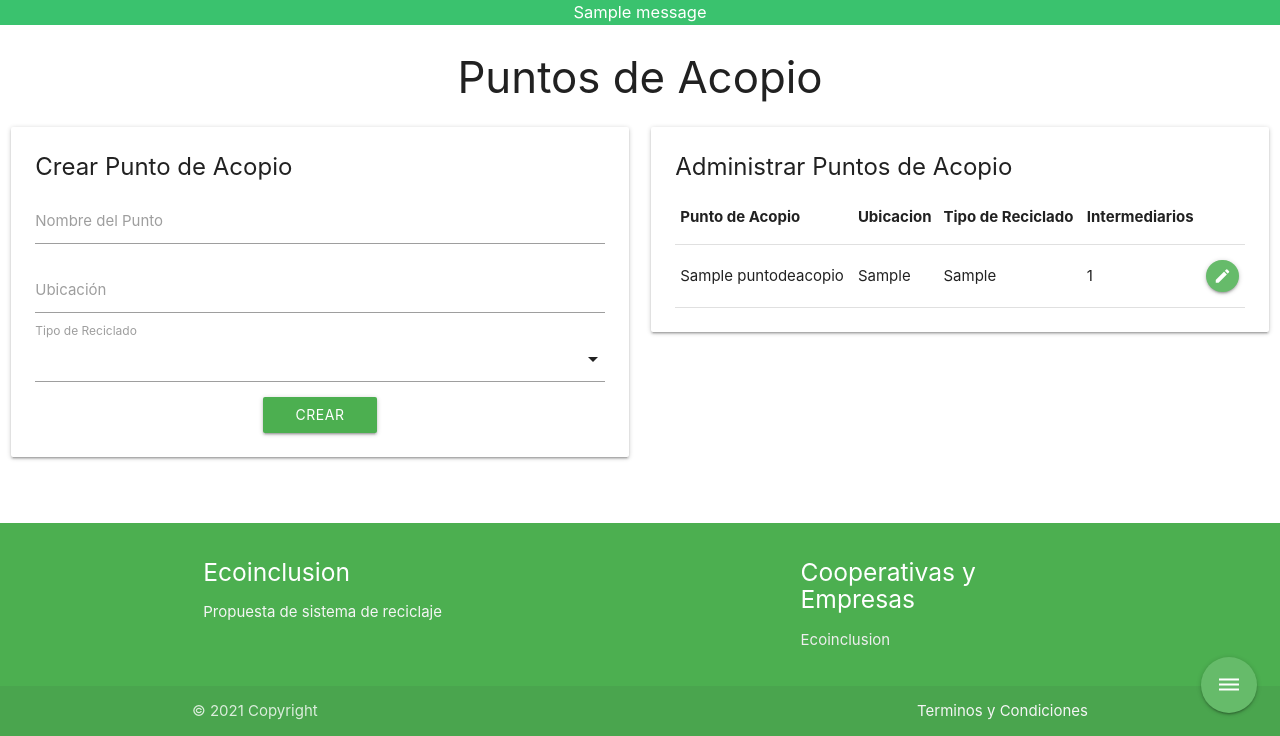
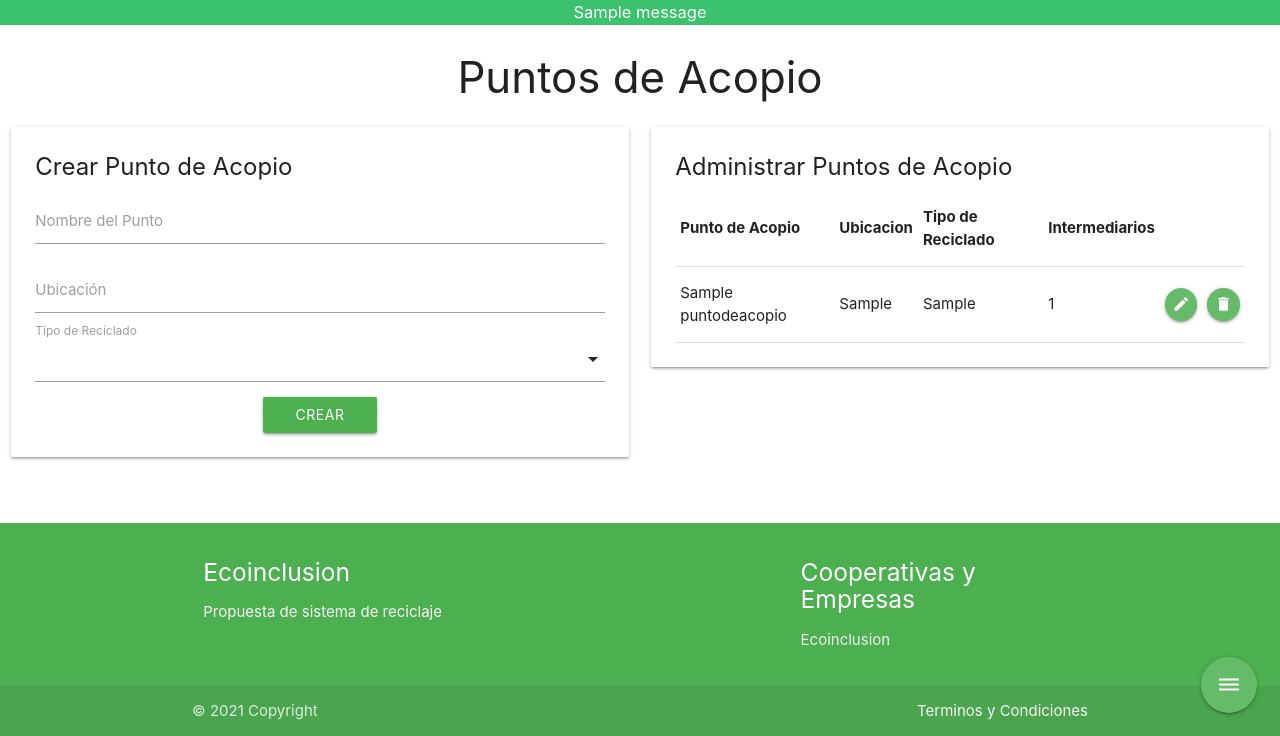
Before and after one commit to cettipao/ecoinclusion, a Django app: page /puntosdeacopio in a window 1280 px wide. Shown: the part 64-800 px from the top of the page. Run offline with Django 3.2, Linux system fonts and the light colour scheme; a user stored in the database is signed in; tables that the repository leaves empty hold one stand-in row (values such as "Sample post"); one stand-in notice (Sample message) is shown; parts of the project's set-up code (start-up, migrations or seed data) failed here and were passed over.

Commit message:
Button Delete Punto de Acopio

```diff
--- a/ecoinclusion/templates/home.html
+++ b/ecoinclusion/templates/home.html
@@ -6,9 +6,6 @@ Home
 {% block content %}
 <div class="section white">
 <div class="row container">
-    {% for message in messages%}
-    <div class="green-text" role="alert">{{message}}</div>
-    {% endfor %}
 </div>
 </div>
 <div class="section white hoverable">
--- a/ecoinclusion/templates/puntos.html
+++ b/ecoinclusion/templates/puntos.html
@@ -56,6 +56,7 @@
                             <th>Tipo de Reciclado</th>
                             <th>Intermediarios</th>
                             <th></th>
+                            <th></th>
                         </tr>
                         </thead>
 
@@ -88,13 +89,27 @@
                                                 </div>
                                                 <div class="input-field">
                                                     <select name="tipo_reciclado_modal" required multiple>
-                                                    <option {% if "Papel y Carton" in punto.tipoDeReciclado %}selected{% endif %} value="Papel y Carton">Papel y Carton</option>
-                                                    <option {% if "Residuos Organicos" in punto.tipoDeReciclado %}selected{% endif %} value="Residuos Organicos">Residuos Organicos</option>
-                                                    <option {% if "Plastico" in punto.tipoDeReciclado %}selected{% endif %} value="Plastico">Plastico</option>
-                                                    <option {% if "Vidrio" in punto.tipoDeReciclado %}selected{% endif %} value="Vidrio">Vidrio</option>
-                                                    <option {% if "Pilas y Baterias" in punto.tipoDeReciclado %}selected{% endif %} value="Pilas y Baterias">Pilas y Baterias</option>
-                                                    <option {% if "Metales" in punto.tipoDeReciclado %}selected{% endif %} value="Metales">Metales</option>
-                                                    <option {% if "Electronica" in punto.tipoDeReciclado %}selected{% endif %} value="Electronica">Electronica</option>
+                                                        <option {% if "Papel y Carton" in punto.tipoDeReciclado %}selected{% endif %}
+                                                                value="Papel y Carton">Papel y Carton
+                                                        </option>
+                                                        <option {% if "Residuos Organicos" in punto.tipoDeReciclado %}selected{% endif %}
+                                                                value="Residuos Organicos">Residuos Organicos
+                                                        </option>
+                                                        <option {% if "Plastico" in punto.tipoDeReciclado %}selected{% endif %}
+                                                                value="Plastico">Plastico
+                                                        </option>
+                                                        <option {% if "Vidrio" in punto.tipoDeReciclado %}selected{% endif %}
+                                                                value="Vidrio">Vidrio
+                                                        </option>
+                                                        <option {% if "Pilas y Baterias" in punto.tipoDeReciclado %}selected{% endif %}
+                                                                value="Pilas y Baterias">Pilas y Baterias
+                                                        </option>
+                                                        <option {% if "Metales" in punto.tipoDeReciclado %}selected{% endif %}
+                                                                value="Metales">Metales
+                                                        </option>
+                                                        <option {% if "Electronica" in punto.tipoDeReciclado %}selected{% endif %}
+                                                                value="Electronica">Electronica
+                                                        </option>
                                                     </select>
                                                     <label>Tipo de Reciclado</label>
                                                 </div>
@@ -108,6 +123,20 @@
                                         </form>
                                     </div>
                                 </td>
+                                <td><label>
+                                <a href="#modalDelete{{ punto.id }}" class="btn-floating btn-small waves-effect waves-light green lighten-1 modal-trigger"><i
+                                         class="material-icons">delete</i></a></td>
+                                <div id="modalDelete{{ punto.id }}" class="modal">
+                                    <div class="modal-content">
+                                        <h4>Eliminar Punto de Acopio</h4><br>
+                                        <p>¿Seguro quiere eliminar el punto {{ punto.nombre }}?</p>
+                                    </div>
+                                    <div class="modal-footer">
+                                        <a href="" class="modal-close waves-effect btn-flat">Cancelar</a>
+                                        <a href="updatepunto/delete/{{ punto.id }}" type="submit" class="waves-effect btn-flat red white-text">Eliminar</a>
+                                    </div>
+                                    </form>
+                                </div>
                             </tr>
                         {% endfor %}
 
--- a/ecoinclusion/urls.py
+++ b/ecoinclusion/urls.py
@@ -15,6 +15,7 @@ urlpatterns = [
      path('updateperfil', updatePerfilView, name="updateperfil"),
      path('changepassword', changePasswordView, name="changepassword"),
      path('updatepunto', updatePuntoView, name="updatepunto"),
+     path('updatepunto/delete/<int:id>', deletePuntoView, name="deletepunto"),
      path('updateintermediario/delete/<int:id>', deleteIntermediarioView, name="deleteintermedario"),
      path('updateintermediario', updateIntermediarioView, name="updateintermediario"),
 
--- a/ecoinclusion/views.py
+++ b/ecoinclusion/views.py
@@ -139,6 +139,18 @@ def updatePuntoView(request):
     return redirect("/puntosdeacopio")
 
 @login_required
+def deletePuntoView(request, id):
+    punto = get_object_or_404(PuntoDeAcopio, id=id)
+    #Verifico que el Punto pertenezca al centro
+    if punto.centro != CentroDeReciclaje.objects.get(usuario=request.user):
+        messages.error(request, "Error al eliminar el Punto de Acopio")
+    else:
+        nombre = punto.nombre
+        punto.delete()
+        messages.success(request, "Punto de Acopio ({}) eliminado con Exito".format(nombre))
+    return redirect("/puntosdeacopio")
+
+@login_required
 def updateIntermediarioView(request):
     if request.method == "POST":
         if request.POST.get("id") == None: #Crear nuevo Intermediario
```
Lines whose indentation alone changed are shown as unchanged.
